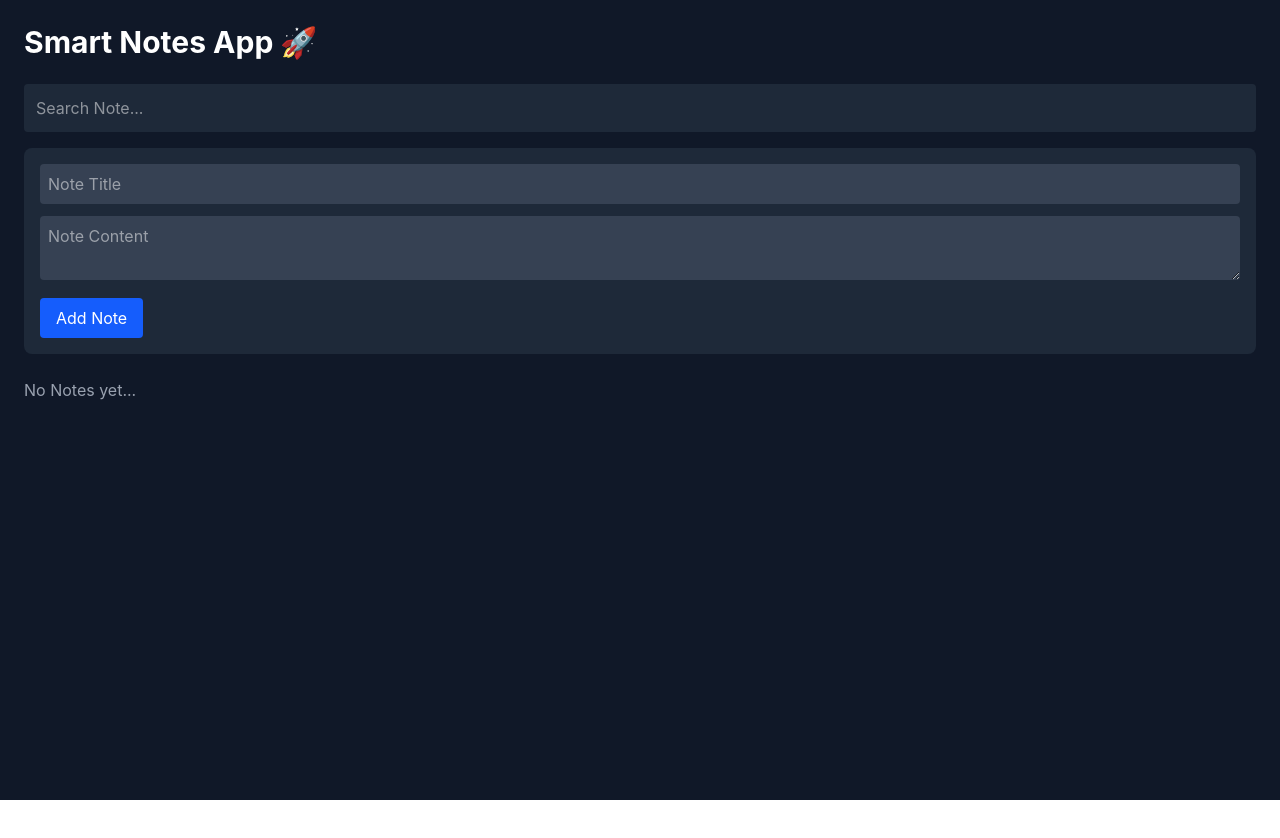
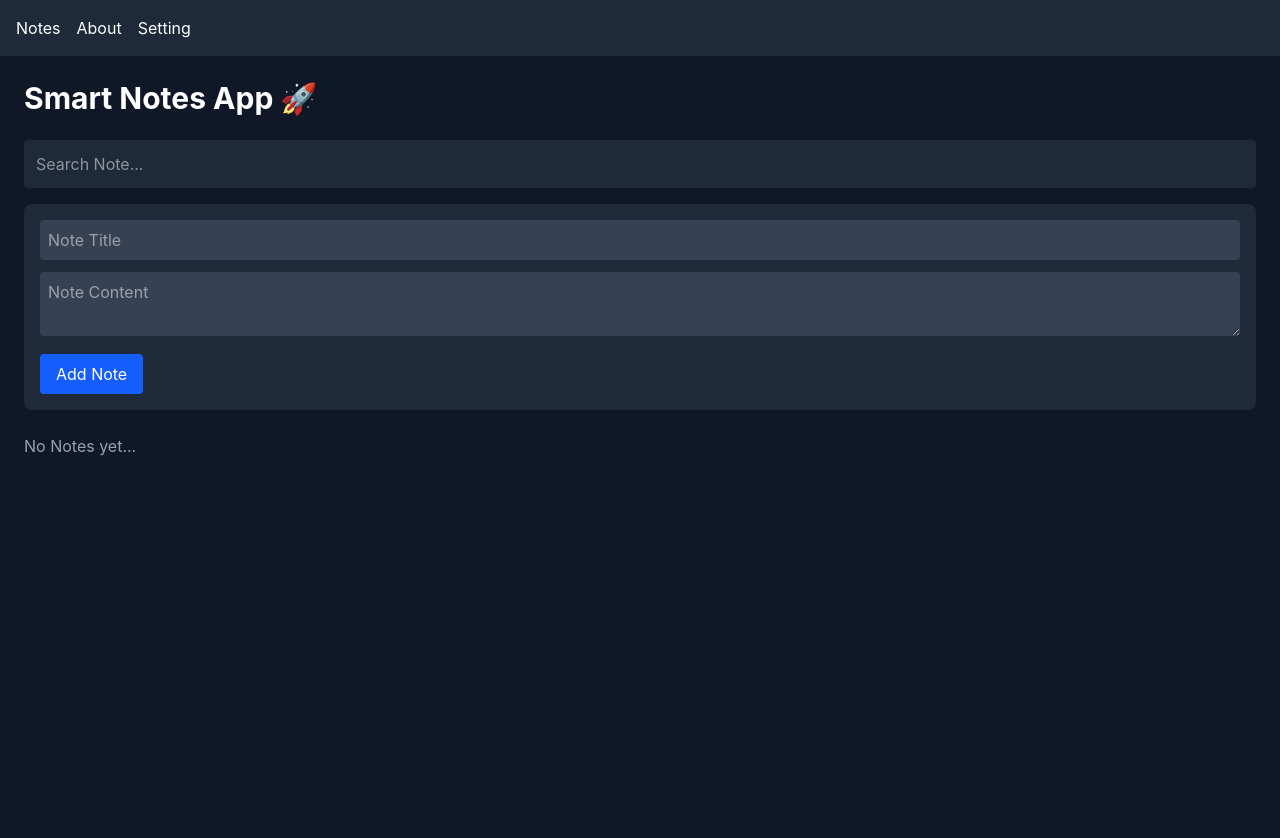
Before and after one commit to Ashaduzzaman099/smart-notes-app, a React (Vite) app: page / in a window 1280 px wide. Shown: the top 838 px of the page. Before the commit the page ends 800 px from the top, so only its background shows below. Built offline with nearby package versions, Linux system fonts and the light colour scheme.

Commit message:
Complete Navigation System

```diff
--- a/src/app/App.jsx
+++ b/src/app/App.jsx
@@ -1,9 +1,5 @@
-import Home from "../pages/Home";
+import AppRoutes from "../routes/AppRoutes";
 
 export default function App() {
-  return (
-    <div>
-      <Home />
-    </div>
-  );
+  return <AppRoutes />;
 }
--- /dev/null
+++ b/src/components/layout/MainLayout.jsx
@@ -0,0 +1,11 @@
+import { Outlet } from "react-router-dom";
+import Navbar from "./Navbar";
+
+export default function MainLayout() {
+  return (
+    <div className="main-h-screen bg-gray-900">
+      <Navbar />
+      <Outlet />
+    </div>
+  );
+}
--- a/src/routes/AppRoutes.jsx
+++ b/src/routes/AppRoutes.jsx
@@ -0,0 +1,19 @@
+import { BrowserRouter, Routes, Route } from "react-router-dom";
+import MainLayout from "../components/layout/MainLayout";
+import NotesPage from "../pages/NotesPage";
+import AboutPage from "../pages/AboutPage";
+import SettingsPage from "../pages/SettingsPage";
+
+export default function AppRoutes() {
+  return (
+    <BrowserRouter>
+      <Routes>
+        <Route element={<MainLayout />}>
+          <Route path="/" element={<NotesPage />} />
+          <Route path="/about" element={<AboutPage />} />
+          <Route path="/setting" element={<SettingsPage />} />
+        </Route>
+      </Routes>
+    </BrowserRouter>
+  );
+}
```
Also changed, not shown: 1 other file (tests, documents, lock files or other folders).
